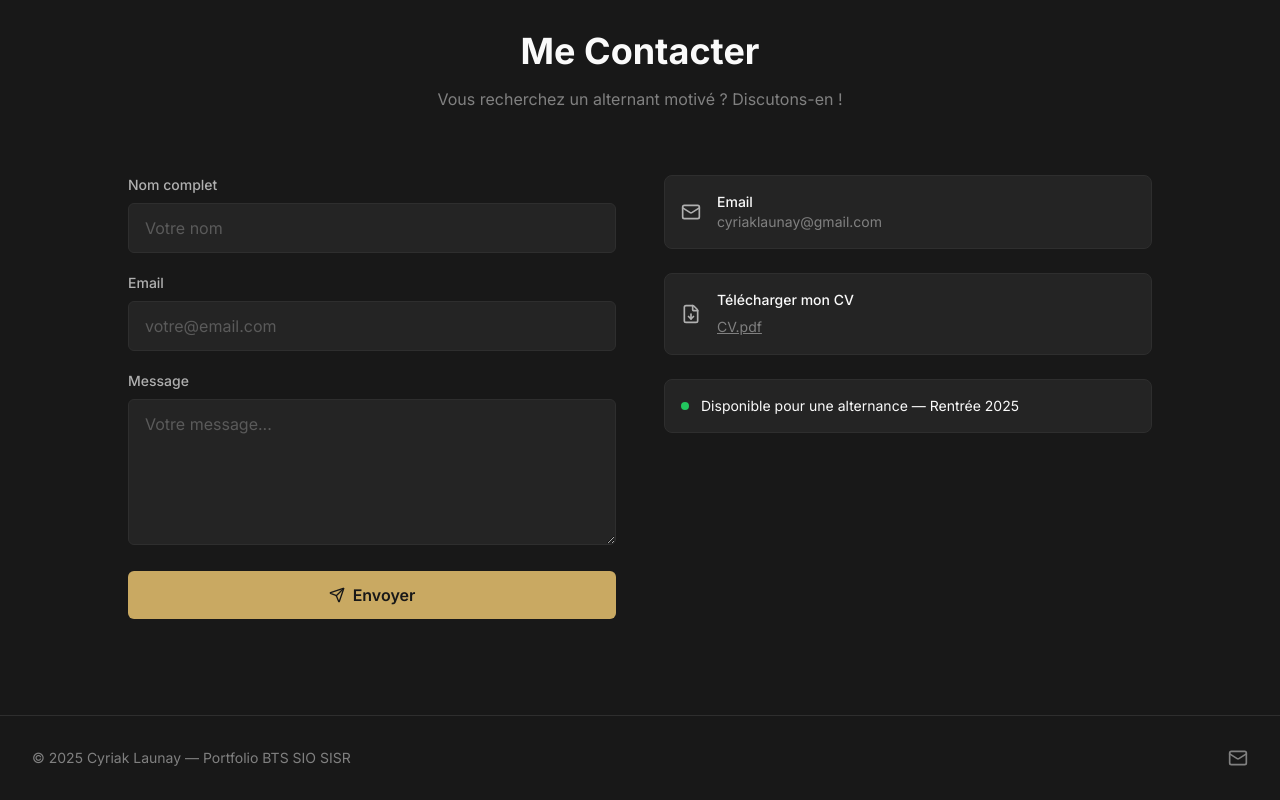
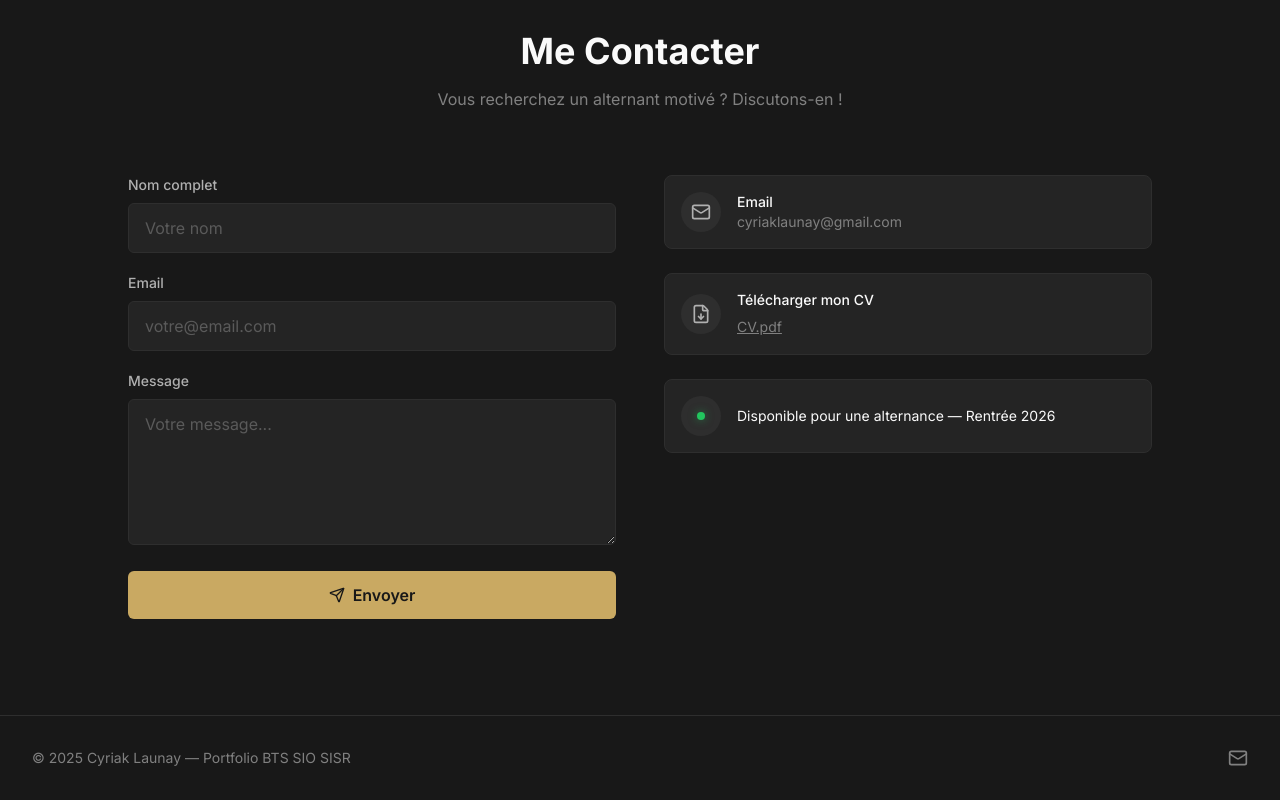
Before and after one commit to CLePtiot/PortFolio, a plain HTML site: page index.html in a window 1280 px wide. Shown: the part 3733-4533 px from the top of the page. Drawn offline with nearby package versions, Linux system fonts and the light colour scheme.

Commit message:
Fix alignement contact info icons + update date status

```diff
--- a/index.html
+++ b/index.html
@@ -757,10 +757,14 @@
                 </div>
 
                 <!-- Info -->
+                <!-- Info -->
                 <div class="space-y-6 fade-in">
+                    <!-- Email -->
                     <a href="mailto:cyriaklaunay@gmail.com"
                         class="flex items-center gap-4 p-4 bg-dark-100 rounded-lg border border-dark-200 hover:border-dark-300 transition-colors">
-                        <i data-lucide="mail" class="w-5 h-5 text-light-200"></i>
+                        <div class="w-10 h-10 flex items-center justify-center bg-dark-200 rounded-full">
+                            <i data-lucide="mail" class="w-5 h-5 text-light-200"></i>
+                        </div>
                         <div>
                             <div class="text-sm font-medium text-light">Email</div>
                             <div class="text-sm text-light-300">cyriaklaunay@gmail.com</div>
@@ -770,7 +774,9 @@
                     <!-- CV Download -->
                     <div class="p-4 bg-dark-100 rounded-lg border border-dark-200">
                         <div class="flex items-center gap-4">
-                            <i data-lucide="file-down" class="w-5 h-5 text-light-200"></i>
+                            <div class="w-10 h-10 flex items-center justify-center bg-dark-200 rounded-full">
+                                <i data-lucide="file-down" class="w-5 h-5 text-light-200"></i>
+                            </div>
                             <div class="flex-1">
                                 <div class="text-sm font-medium text-light mb-1">Télécharger mon CV</div>
                                 <a href="CV.pdf" download
@@ -783,9 +789,12 @@
 
                     <!-- Availability -->
                     <div class="p-4 bg-dark-100 rounded-lg border border-dark-200">
-                        <div class="flex items-center gap-3">
-                            <span class="w-2 h-2 bg-green-500 rounded-full"></span>
-                            <span class="text-sm text-light">Disponible pour une alternance — Rentrée 2025</span>
+                        <div class="flex items-center gap-4">
+                            <div class="w-10 h-10 flex items-center justify-center bg-dark-200 rounded-full">
+                                <div class="w-2 h-2 bg-green-500 rounded-full shadow-[0_0_8px_rgba(34,197,94,0.5)]">
+                                </div>
+                            </div>
+                            <span class="text-sm text-light">Disponible pour une alternance — Rentrée 2026</span>
                         </div>
                     </div>
                 </div>
@@ -805,7 +814,7 @@
                         class="text-light-300 hover:text-light transition-colors">
                         <i data-lucide="linkedin" class="w-5 h-5"></i>
                     </a>
-                    <a href="https://github.com/CLePtiot" target="_blank"
+                    <a href="https://github.com/CLePtiot/PortFolio" target="_blank"
                         class="text-light-300 hover:text-light transition-colors">
                         <i data-lucide="github" class="w-5 h-5"></i>
                     </a>
```
